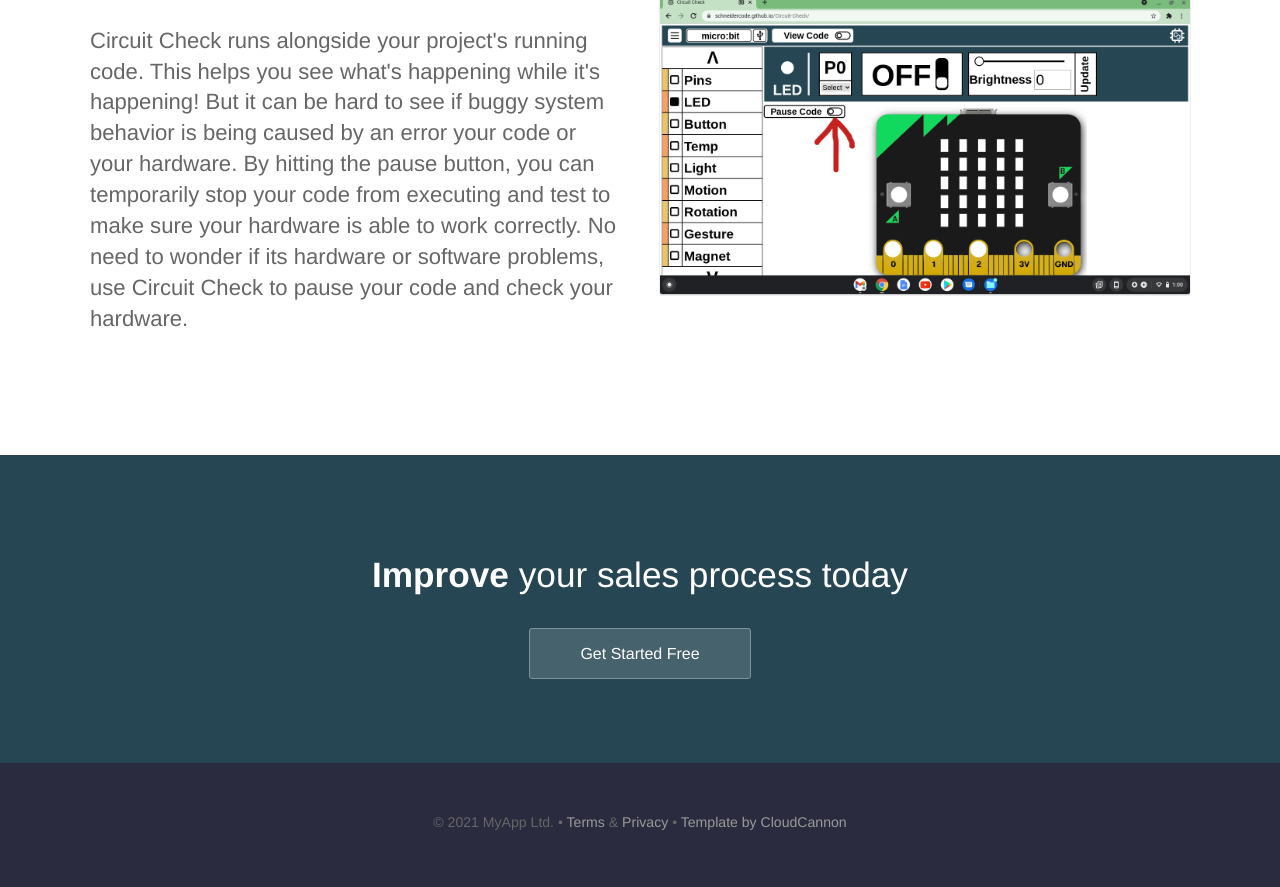
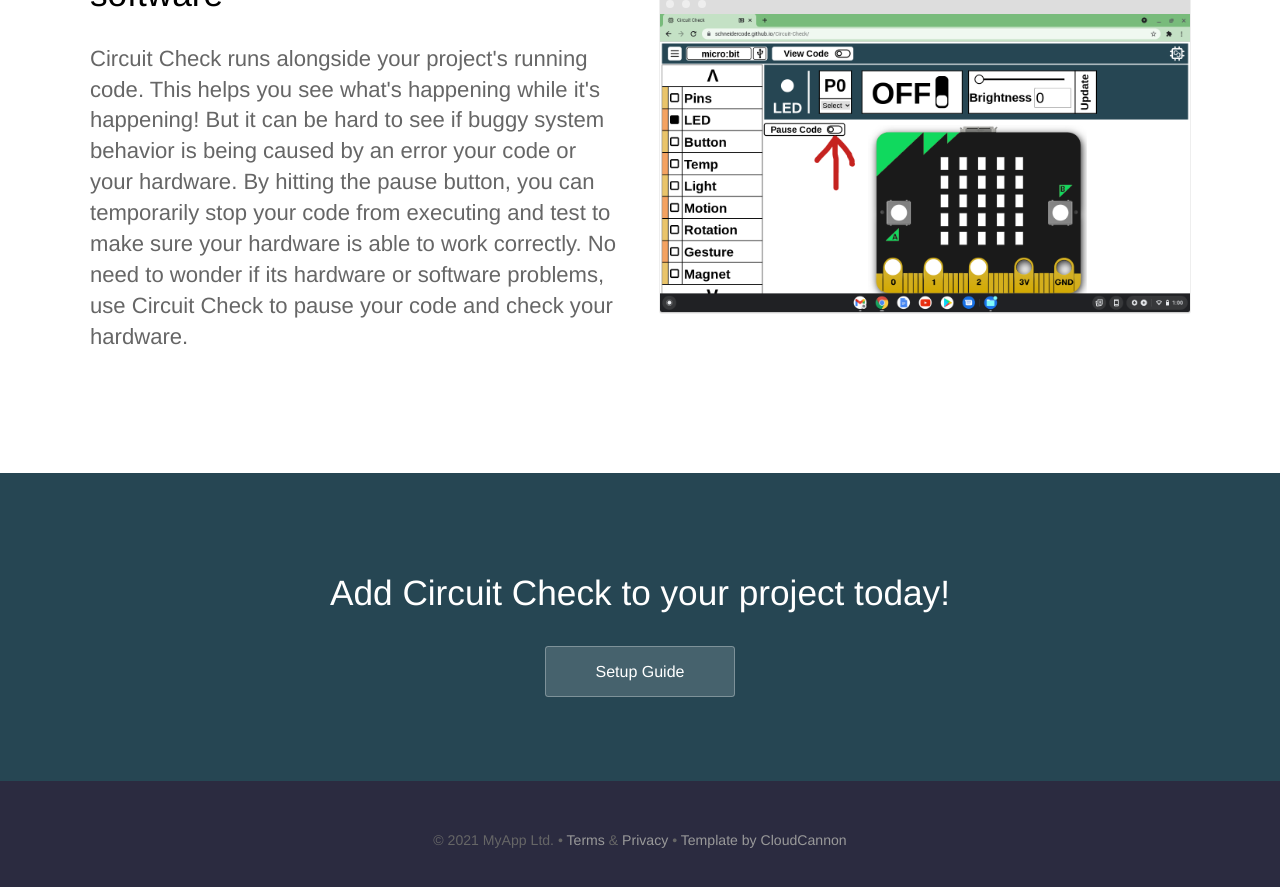
Before and after one commit to SchneiderCode/Circuit-Check-Web, a Jekyll site: the page built from index.html, in a window 1280 px wide and 900 px high, scrolled down 1768 px. Shown: the top 887 px of the window. Built offline with Jekyll 4.4.1, drawn with Linux system fonts in a browser that asks for light colours.

Commit message:
Update index.html

```diff
--- a/index.html
+++ b/index.html
@@ -5,6 +5,7 @@ description: A software debugger for physical computing
 <section class="hero">
 	<div class="text-container">
 		<h1 class="editable">A software debugger for <br> Physical Computing!</h1>
+		<br>
 		<div>
 			<img src="{{ site.baseurl }}/images/CC_Light Sensor.png" alt="Screenshot" class="screenshot editable" /> <!-- Switch to youtube video -->
 		</div>
@@ -62,7 +63,7 @@ description: A software debugger for physical computing
 -->
 
 	<section class="bottom-cta">
-		<h2 class="editable"><strong>Improve</strong> your sales process today</h2>
-		<div class="button alt"><a href="#">Get Started Free</a></div>
+		<h2 class="editable">Add Circuit Check to your project today!</h2>
+		<div class="button alt"><a href="{{ site.baseurl }}/setup/">Setup Guide</a></div>
 	</section>
 </div>
```
